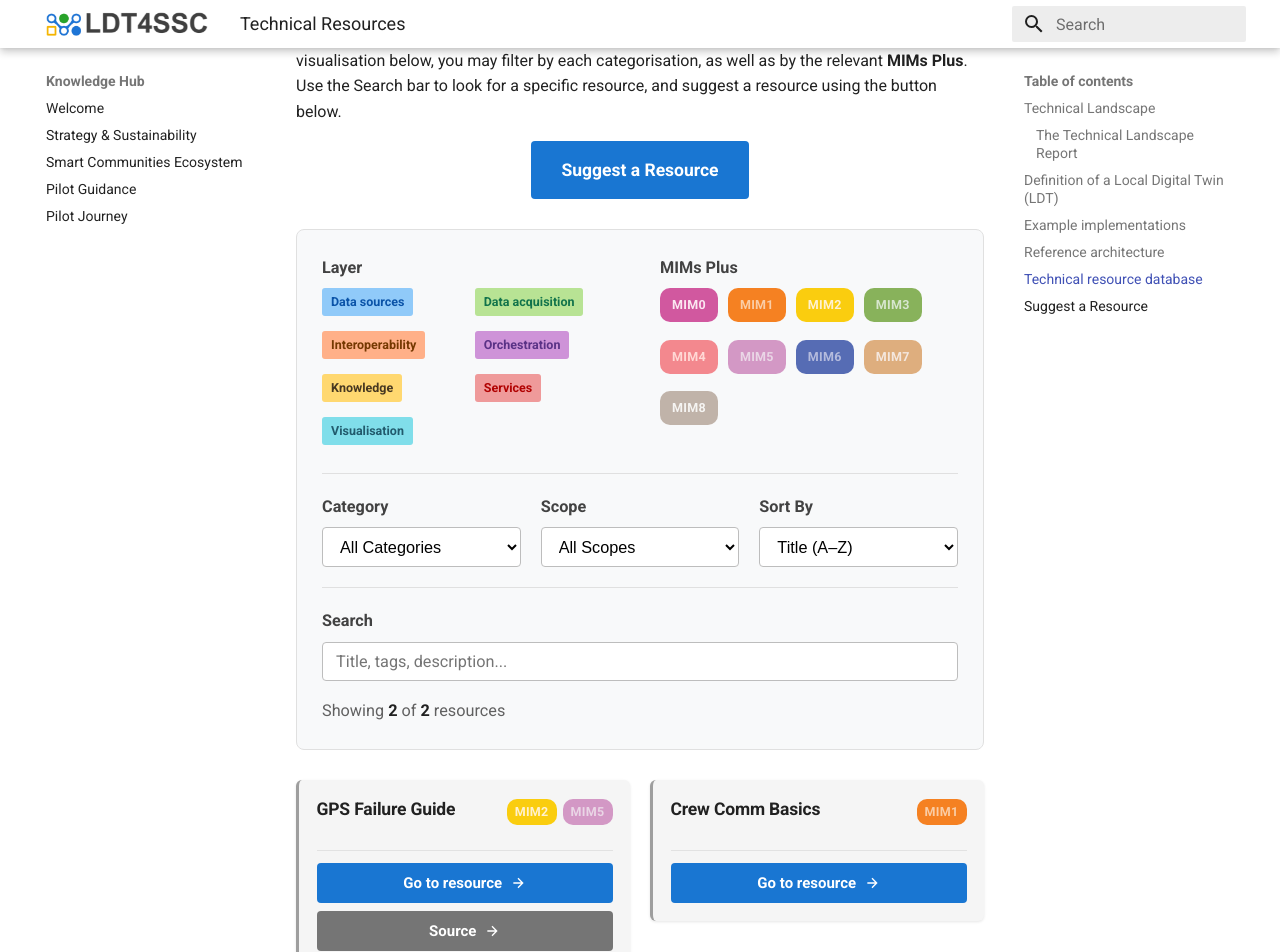
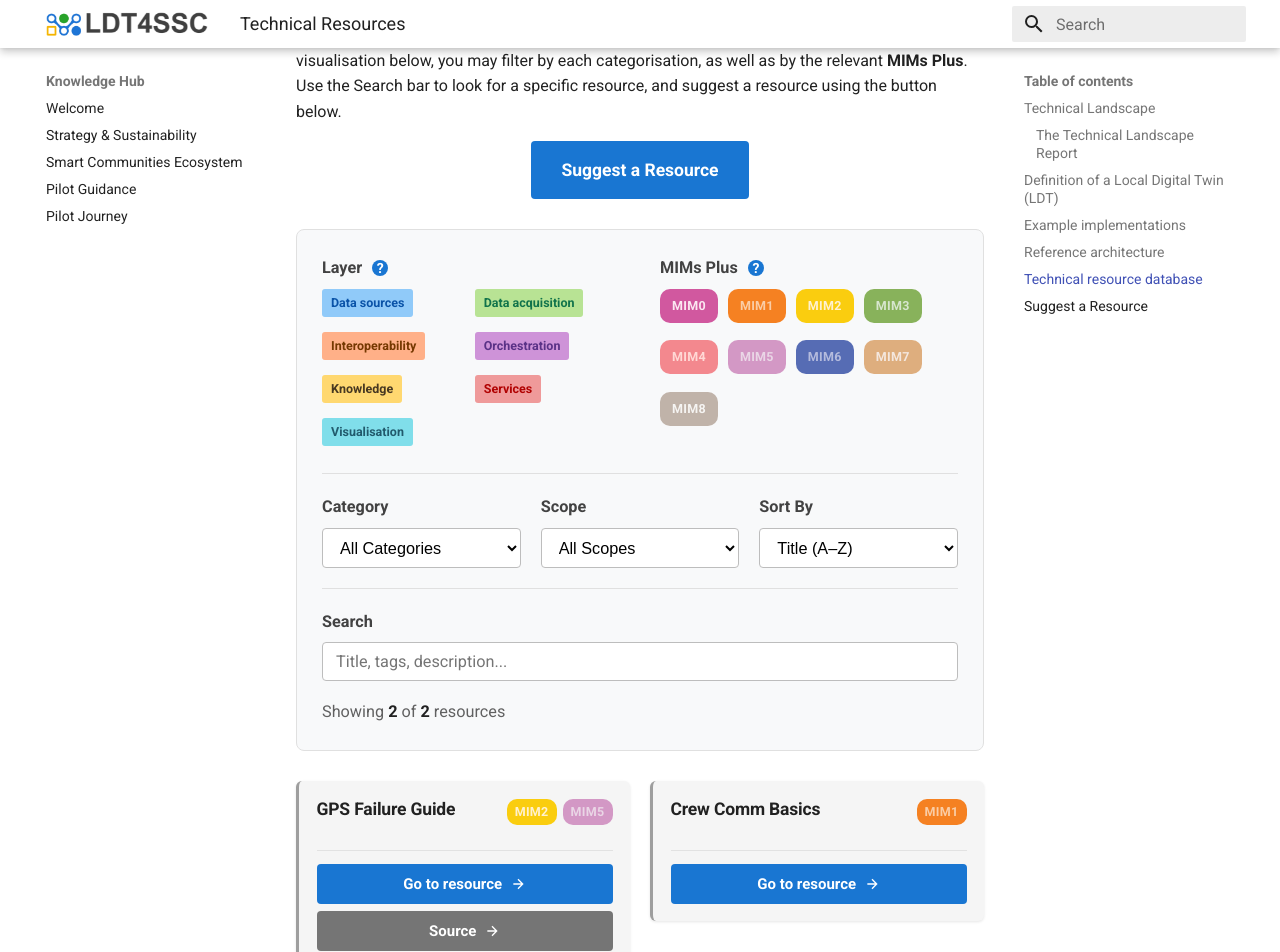
Before and after one commit to ldt4ssc/ldt4ssc.github.io, an MkDocs documentation site: the page built from docs/resources_content/tech_resources.md, in a window 1280 px wide and 1400 px high, scrolled down 2139 px. Shown: the top 952 px of the window. Built offline with MkDocs 1.6.1 and Material for MkDocs 9.7.7, drawn with Linux system fonts in a browser that asks for light colours.

Commit message:
add: tooltip

```diff
--- a/docs/css/resources_poc.css
+++ b/docs/css/resources_poc.css
@@ -93,6 +93,81 @@
   font-size: 0.8125rem;
   color: #424242;
   margin-bottom: 0.375rem;
+}
+
+/* Info tooltip */
+.info-tooltip-wrapper {
+  position: relative;
+  display: inline-block;
+  margin-left: 0.3rem;
+  vertical-align: middle;
+}
+
+.info-icon {
+  display: inline-flex;
+  align-items: center;
+  justify-content: center;
+  width: 16px;
+  height: 16px;
+  background-color: #1976d2;
+  color: white;
+  border-radius: 50%;
+  font-size: 0.7rem;
+  font-weight: 600;
+  cursor: help;
+  transition: background-color 0.2s ease;
+}
+
+.info-tooltip-wrapper:hover .info-icon {
+  background-color: #1565c0;
+}
+
+.info-tooltip-content {
+  position: absolute;
+  bottom: 100%;
+  left: 50%;
+  transform: translateX(-50%);
+  margin-bottom: 0.5rem;
+  padding: 0.5rem 0.75rem;
+  background-color: #424242;
+  color: white;
+  font-size: 0.75rem;
+  font-weight: 400;
+  line-height: 1.4;
+  border-radius: 4px;
+  white-space: nowrap;
+  opacity: 0;
+  visibility: hidden;
+  transition: opacity 0.2s ease, visibility 0.2s ease;
+  z-index: 1000;
+  box-shadow: 0 2px 8px rgba(0, 0, 0, 0.2);
+}
+
+.info-tooltip-content::after {
+  content: '';
+  position: absolute;
+  top: 100%;
+  left: 50%;
+  transform: translateX(-50%);
+  border: 5px solid transparent;
+  border-top-color: #424242;
+}
+
+.info-tooltip-wrapper:hover .info-tooltip-content {
+  opacity: 1;
+  visibility: visible;
+}
+
+.tooltip-link {
+  display: inline-block;
+  margin-left: 0.5rem;
+  color: #64b5f6;
+  text-decoration: underline;
+  font-weight: 500;
+}
+
+.tooltip-link:hover {
+  color: #90caf9;
 }
 
 #resource-filters select,
--- a/docs/resources_content/tech_resources.md
+++ b/docs/resources_content/tech_resources.md
@@ -81,14 +81,32 @@
   <!-- Top row: Layer and MIMs -->
   <div class="filter-row-badges">
     <div class="filter-section">
-      <label>Layer</label>
+      <label>
+        Layer
+        <span class="info-tooltip-wrapper">
+          <span class="info-icon">?</span>
+          <div class="info-tooltip-content">
+            Based on the EU LDT-Toolbox layers
+            <a href="https://interoperable-europe.ec.europa.eu/sites/default/files/custom-page/attachment/2025-10/eu_ldt_presentation.pdf" target="_blank" class="tooltip-link">See more</a>
+          </div>
+        </span>
+      </label>
       <div id="filter-category" class="layer-filter-checkboxes">
         <!-- Layer checkboxes will be filled by JS -->
       </div>
     </div>
 
     <div class="filter-section">
-      <label>MIMs Plus</label>
+      <label>
+        MIMs Plus
+        <span class="info-tooltip-wrapper">
+          <span class="info-icon">?</span>
+          <div class="info-tooltip-content">
+            Based on the MIMs Plus Specification 8.0
+            <a href="https://living-in.eu/sites/default/files/files/mims-plus-v.8_2.pdf" target="_blank" class="tooltip-link">See more</a>
+          </div>
+        </span>
+      </label>
       <div id="filter-mims" class="mim-filter-checkboxes">
         <!-- MIM checkboxes will be filled by JS -->
       </div>
@@ -147,7 +165,7 @@
 Know of a technical resource that should be included in our database? Share it with us using the form below!
 
 <div class="form-container">
-  <iframe src="https://docs.google.com/forms/d/e/1FAIpQLSfTRwPEhr_SjZekvfrwbSHNKugVfC6-HQSJGPL8FJIZsVWamA/viewform?embedded=true" width="640" height="721" frameborder="0" marginheight="0" marginwidth="0">Loading…</iframe>
+  <iframe src="https://docs.google.com/forms/d/e/1FAIpQLSfTRwPEhr_SjZekvfrwbSHNKugVfC6-HQSJGPL8FJIZsVWamA/viewform?embedded=true" width="100%" height="721" frameborder="0" marginheight="0" marginwidth="0">Loading…</iframe>
 </div>
 
 <script src="https://cdnjs.cloudflare.com/ajax/libs/PapaParse/5.4.1/papaparse.min.js"></script>
```
